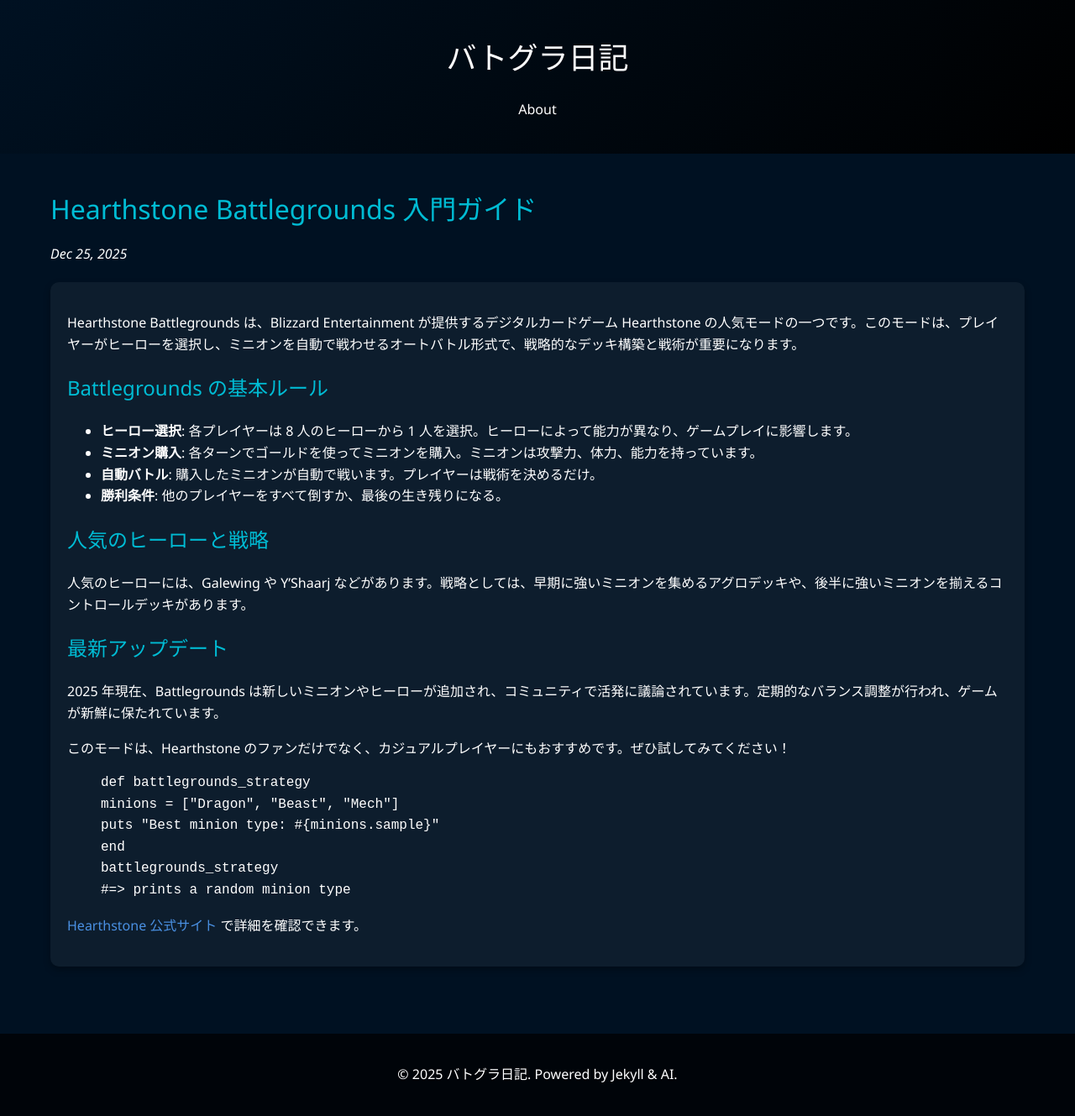
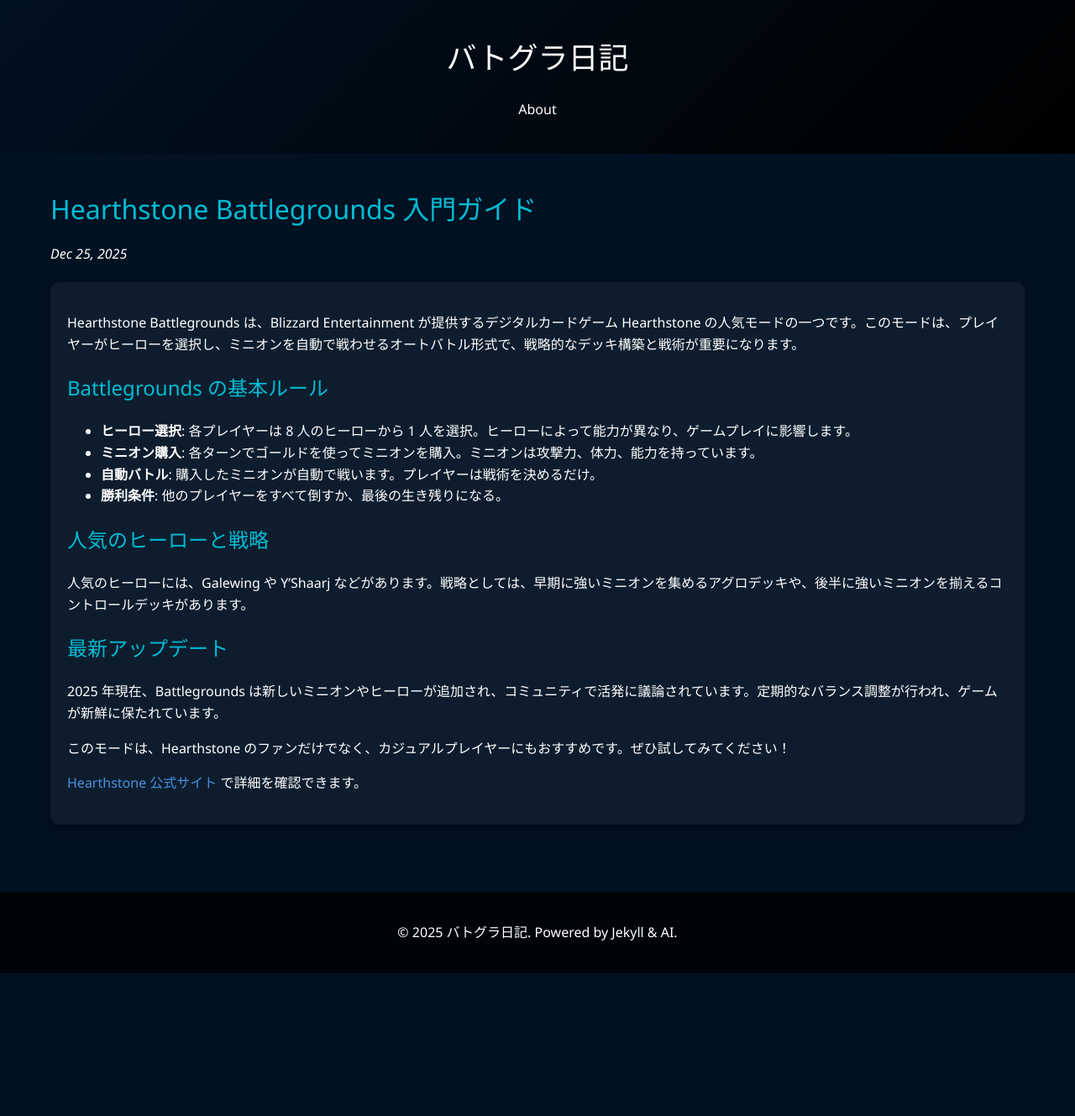
Before and after one commit to jagariku/ai-cms, a Jekyll site: the page built from _posts/2025-12-26-welcome-to-jekyll.markdown, in a window 1280 px wide. Shown: the whole page at 84% size. Built offline with Jekyll 4.4.1, drawn with Linux system fonts in a browser that asks for light colours; after the commit the page ends 1159 px from its top, so only the background shows below that.

Commit message:
Remove unnecessary code block from post

```diff
--- a/_posts/2025-12-26-welcome-to-jekyll.markdown
+++ b/_posts/2025-12-26-welcome-to-jekyll.markdown
@@ -24,15 +24,6 @@
 
 このモードは、Hearthstone のファンだけでなく、カジュアルプレイヤーにもおすすめです。ぜひ試してみてください！
 
-{% highlight ruby %}
-def battlegrounds_strategy
-minions = ["Dragon", "Beast", "Mech"]
-puts "Best minion type: #{minions.sample}"
-end
-battlegrounds_strategy
-#=> prints a random minion type
-{% endhighlight %}
-
 [Hearthstone 公式サイト][hearthstone-site] で詳細を確認できます。
 
 [hearthstone-site]: https://playhearthstone.com/
```
